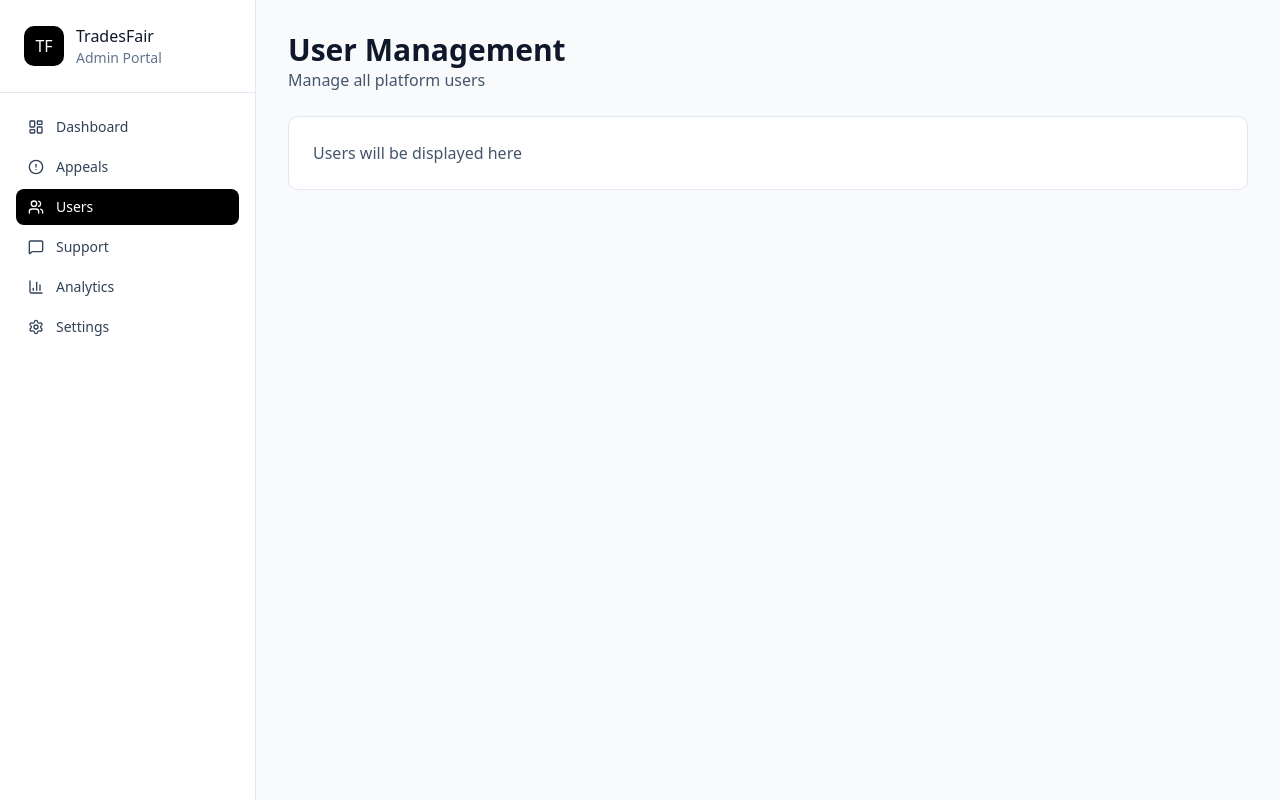
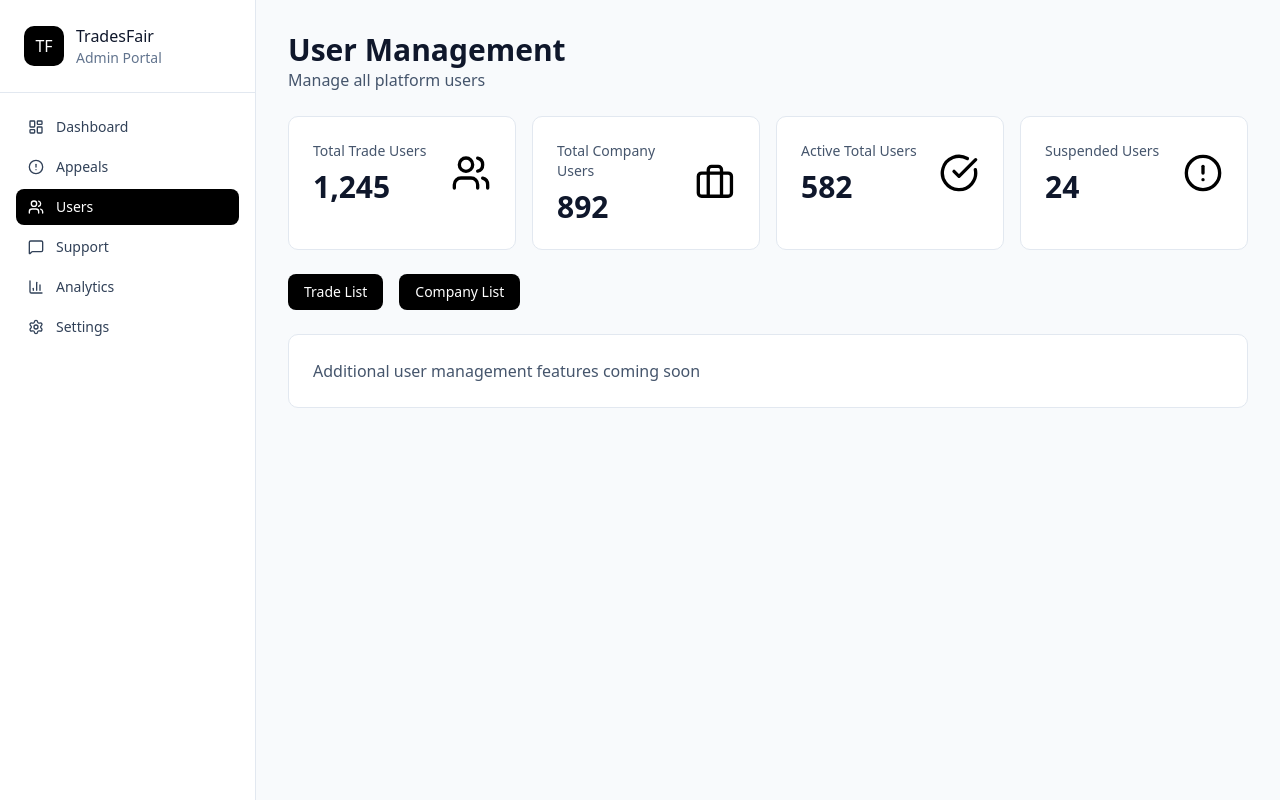
Before and after one commit to mzst-26/G35-Project, a Next.js app: page /admin/dashboard in a window 1280 px wide. Both pictures are taken after a click on the button "Users". Built offline with nearby package versions, Linux system fonts and the light colour scheme.

Commit message:
Created basic user management page with empty company and trades lists

```diff
--- a/app/admin/dashboard/page.tsx
+++ b/app/admin/dashboard/page.tsx
@@ -2,6 +2,7 @@
 
 import { Button } from "@/components/ui/button";
 import AppealsManagement from "@/components/admin_dashboard/AppealsManagement";
+import UsersManagement from "@/components/admin_dashboard/UsersManagement";
 import { AlertCircle, BarChart3, Briefcase, LayoutDashboard, Menu, MessageSquare, Settings as SettingsIcon, Users, X } from "lucide-react";
 import { useState } from "react";
 
@@ -174,15 +175,7 @@ export default function AdminDashboard() {
           )}
 
           {activeSection === "users" && (
-            <div className="space-y-6">
-              <div>
-                <h1 className="text-3xl font-bold text-slate-900">User Management</h1>
-                <p className="text-slate-600">Manage all platform users</p>
-              </div>
-              <div className="bg-white rounded-lg border border-slate-200 p-6">
-                <p className="text-slate-600">Users will be displayed here</p>
-              </div>
-            </div>
+            <UsersManagement />
           )}
 
           {activeSection === "support" && (
--- /dev/null
+++ b/components/admin_dashboard/UserListView.tsx
@@ -0,0 +1,35 @@
+"use client";
+
+import { Button } from "@/components/ui/button";
+import { ArrowLeft } from "lucide-react";
+
+interface UserListViewProps {
+  listType: "trade" | "company";
+  onBack: () => void;
+}
+
+export default function UserListView({ listType, onBack }: UserListViewProps) {
+  const title = listType === "trade" ? "Trade Users" : "Company Users";
+
+  return (
+    <div className="space-y-6">
+      <div className="flex items-center gap-4">
+        <Button
+          variant="ghost"
+          onClick={onBack}
+          className="flex items-center gap-2"
+        >
+          <ArrowLeft className="h-4 w-4" />
+          Back
+        </Button>
+      </div>
+      <div>
+        <h1 className="text-3xl font-bold text-slate-900">{title}</h1>
+        <p className="text-slate-600">View and manage {title.toLowerCase()}</p>
+      </div>
+      <div className="bg-white rounded-lg border border-slate-200 p-6">
+        <p className="text-slate-600 text-center">No users to display</p>
+      </div>
+    </div>
+  );
+}
--- /dev/null
+++ b/components/admin_dashboard/UsersManagement.tsx
@@ -0,0 +1,88 @@
+"use client";
+
+import { useState } from "react";
+import { Users, Briefcase, CheckCircle, AlertCircle } from "lucide-react";
+import { Button } from "@/components/ui/button";
+import UserListView from "./UserListView";
+
+export default function UsersManagement() {
+  const [activeView, setActiveView] = useState<"overview" | "trade" | "company">("overview");
+
+  const metrics = [
+    {
+      label: "Total Trade Users",
+      value: "1,245",
+      icon: Users,
+    },
+    {
+      label: "Total Company Users",
+      value: "892",
+      icon: Briefcase,
+    },
+    {
+      label: "Active Total Users",
+      value: "582",
+      icon: CheckCircle,
+    },
+    {
+      label: "Suspended Users",
+      value: "24",
+      icon: AlertCircle,
+    },
+  ];
+
+  if (activeView === "trade") {
+    return <UserListView listType="trade" onBack={() => setActiveView("overview")} />;
+  }
+
+  if (activeView === "company") {
+    return <UserListView listType="company" onBack={() => setActiveView("overview")} />;
+  }
+
+  return (
+    <div className="space-y-6">
+      <div>
+        <h1 className="text-3xl font-bold text-slate-900">User Management</h1>
+        <p className="text-slate-600">Manage all platform users</p>
+      </div>
+      <div className="grid grid-cols-1 md:grid-cols-2 lg:grid-cols-4 gap-4">
+        {metrics.map((metric, index) => {
+          const Icon = metric.icon;
+          return (
+            <div
+              key={index}
+              className="bg-white rounded-lg border border-slate-200 p-6"
+            >
+              <div className="flex items-center justify-between">
+                <div>
+                  <p className="text-sm text-slate-600">{metric.label}</p>
+                  <p className="text-3xl font-bold text-slate-900 mt-2">
+                    {metric.value}
+                  </p>
+                </div>
+                <Icon className="h-10 w-10 text-black" />
+              </div>
+            </div>
+          );
+        })}
+      </div>
+      <div className="flex gap-4">
+        <Button
+          className="bg-black text-white hover:bg-gray-900"
+          onClick={() => setActiveView("trade")}
+        >
+          Trade List
+        </Button>
+        <Button
+          className="bg-black text-white hover:bg-gray-900"
+          onClick={() => setActiveView("company")}
+        >
+          Company List
+        </Button>
+      </div>
+      <div className="bg-white rounded-lg border border-slate-200 p-6">
+        <p className="text-slate-600">Additional user management features coming soon</p>
+      </div>
+    </div>
+  );
+}
```
